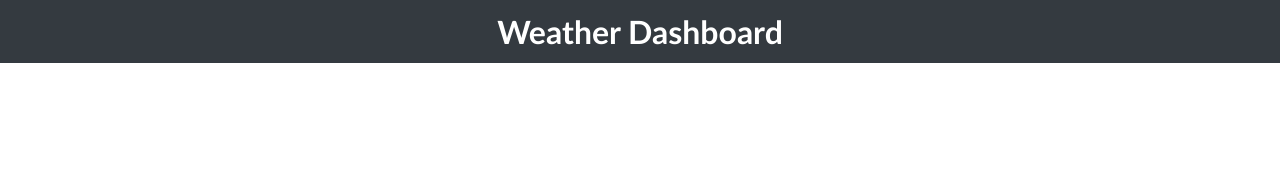
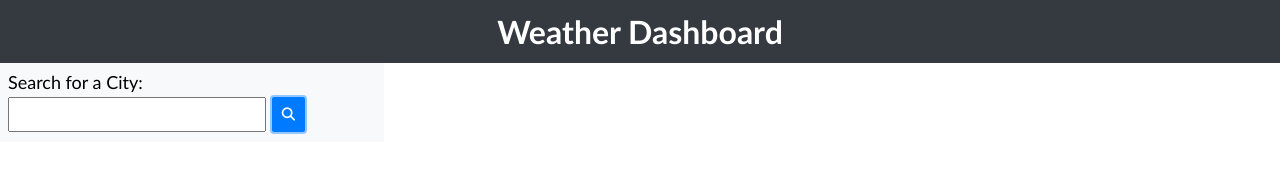
Before and after one commit to roan1088/weather-dashboard, a plain HTML site: page index.html in a window 1280 px wide. Drawn offline with nearby package versions, Linux system fonts and the light colour scheme.

Commit message:
Added search area in index page

```diff
--- a/index.html
+++ b/index.html
@@ -4,12 +4,28 @@
     <meta charset="UTF-8">
     <meta name="viewport" content="width=device-width, initial-scale=1.0">
     <title>Weather Dashboard</title>
+    <script src="https://kit.fontawesome.com/6c5bd3dddf.js" crossorigin="anonymous"></script>
     <link rel="stylesheet" type="text/css" href="style.css">
 </head>
 <body>
+    <!-- Header -->
     <header>
         <h1>Weather Dashboard</h1>
     </header>
+
+    <!-- Search area -->
+    <aside>
+        <form>
+            <label for="city-name">Search for a City:</label>
+            <br>
+            <input type="text" id="city-name">
+            <button type="submit" id="search-button">
+                <i class="fas fa-search"></i>
+            </button>
+        </form>
+    </aside>
+
+    <script src="https://code.jquery.com/jquery-3.5.1.min.js" integrity="sha256-9/aliU8dGd2tb6OSsuzixeV4y/faTqgFtohetphbbj0=" crossorigin="anonymous"></script>
     <script type="text/javascript" src="script.js"></script>
 </body>
 </html>
--- a/script.js
+++ b/script.js
@@ -0,0 +1,8 @@
+// When search button is clicked
+$("#search-button").click(function(event) {
+    // Prevent form submission from refreshing the page
+    event.preventDefault();
+    // Get city name from text input
+    var userCity = $("#city-name").val();
+    console.log(userCity);
+});
--- a/style.css
+++ b/style.css
@@ -14,3 +14,31 @@ header {
     text-align: center;
     padding: 12px;
 }
+
+aside {
+    width: 30%;
+    background-color: #f8f9fa;
+    padding: 8px;
+}
+
+aside label {
+    font-size: 18px;
+}
+
+#city-name {
+    width: 70%;
+    margin-top: 4px;
+    padding: 8px;
+}
+
+#search-button {
+    padding: 10px;
+    background-color: #007bff;
+    color: white;
+    border: solid 2px #92c7ff;
+    border-radius: 4px;
+}
+
+#search-button:focus {
+    outline: none;
+}
```
